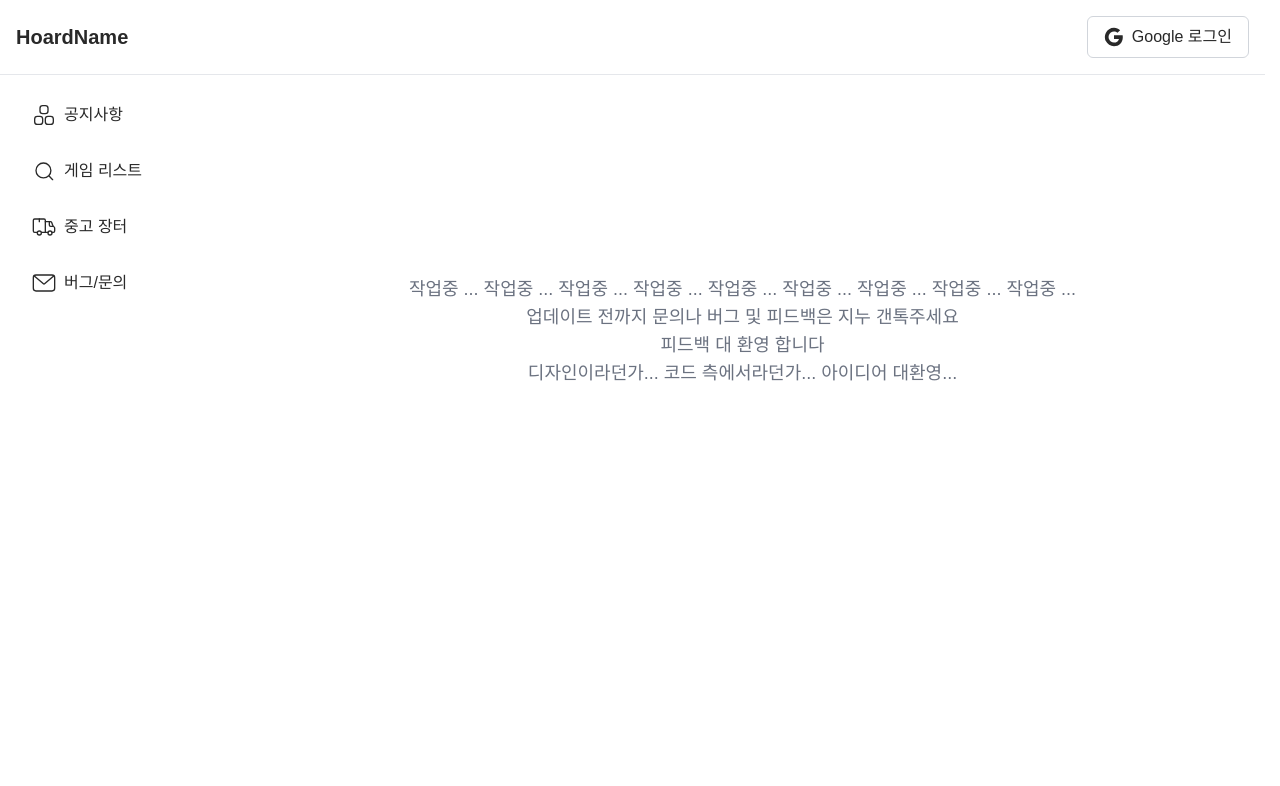
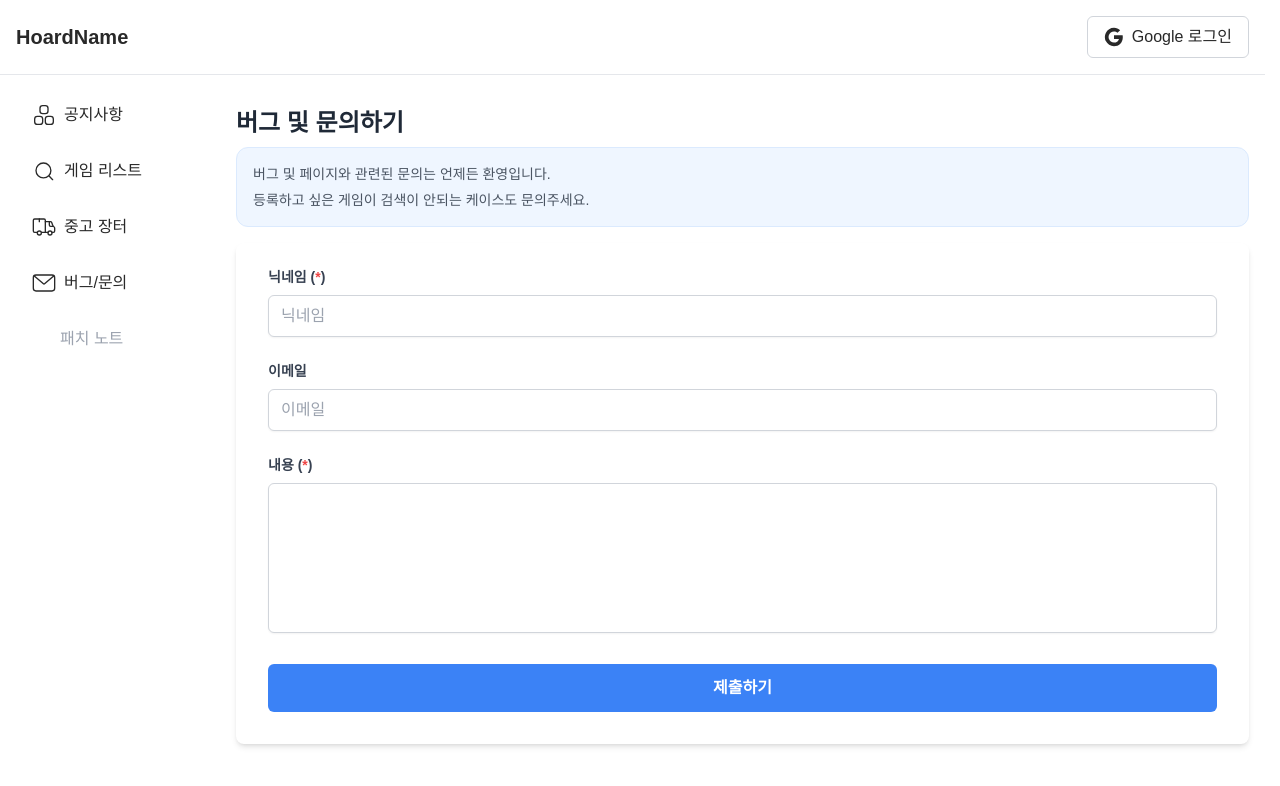
Before and after one commit to jinwoo710/hoardname-web, a Next.js app: page /email in a window 1280 px wide. Shown: the top 786 px of the page. Built offline with nearby package versions, Linux system fonts and the light colour scheme; no server answers.

Commit message:
패치노트 추가

```diff
--- a/app/components/MobileSidebar.tsx
+++ b/app/components/MobileSidebar.tsx
@@ -30,7 +30,7 @@ export default function MobileSidebar({
   const signInWithGoogle = () => signIn("google");
 
   return (
-    <>
+    <div className="block lg:hidden">
       <div
         className={`fixed inset-0 bg-black/30 z-40 transition-opacity ${
           isMobileMenuOpen ? "opacity-100" : "opacity-0 pointer-events-none"
@@ -109,6 +109,6 @@ export default function MobileSidebar({
           )}
         </div>
       </aside>
-    </>
+    </div>
   );
 }
--- a/app/components/Sidebar.tsx
+++ b/app/components/Sidebar.tsx
@@ -43,7 +43,14 @@ export default function SideBar({ onClose }: SideBarProps) {
 
                 </>
             )}
-            <SideBarItem imageUrl="/email.svg" title="버그/문의" href="/email" onClose={onClose}/>
+            <SideBarItem imageUrl="/email.svg" title="버그/문의" href="/email" onClose={onClose} />
+            <Link
+            href={"/patchNotes"}
+            className="hover:bg-[#f8f8f8] w-full rounded-xl h-[48px] px-4 text-gray-400 flex items-center"
+            onClick={onClose}
+        >
+            <span className="ml-[28px]">패치 노트</span>
+        </Link>
         </div>
     )
 }
--- a/app/email/page.tsx
+++ b/app/email/page.tsx
@@ -1,13 +1,118 @@
-export default async function Email() {
+'use client'
+
+import { useSession } from 'next-auth/react'
+import { FormEvent, useState, useRef, useEffect } from 'react'
+import toast from 'react-hot-toast'
+
+export default function Email() {
+  const [loading, setLoading] = useState(false)
+  const messageRef = useRef<HTMLTextAreaElement>(null)
+  const emailRef = useRef<HTMLInputElement>(null)
+  const nameRef = useRef<HTMLInputElement>(null)
+  const { data: session } = useSession()
+
+  useEffect(() => {
+    const fetchUserData = async () => {
+      if (session) {
+        if (emailRef.current && session.user?.email) {
+          emailRef.current.value = session.user.email
+        }
+
+        try {
+          const response = await fetch('/api/user/check')
+          const data = await response.json() as { hasNickname: boolean, nickname: string }
+
+          if (nameRef.current) {
+            nameRef.current.value = data.nickname || ''
+          }
+        } catch (error) {
+          console.error('Error fetching user data:', error)
+          if (nameRef.current) {
+            nameRef.current.value = ''
+          }
+        }
+      }
+    }
+
+    fetchUserData()
+  }, [session])
+
+  const handleSubmit = async (e: FormEvent<HTMLFormElement>) => {
+    e.preventDefault()
+    setLoading(true)
+    const formData = new FormData(e.currentTarget)
+
+
+
+
+    try {
+      const response = await fetch(`https://script.google.com/macros/s/AKfycbymRuUlzDFIM_YW9AnIBLY8a04gSANtFmhVemHHtFnohD7_23YdLoz78JlbXaHeqXywAg/exec`, {
+        method: 'POST',
+        body: formData
+      })
+
+      const data = await response.json() as { result: string }
+      setLoading(false)
+
+      if (data.result === 'success') {
+        toast.success("문의가 성공적으로 접수되었습니다.")
+        if (messageRef.current) {
+    messageRef.current.value = ''
+  }
+      } else {
+        toast.error("전송에 실패하였습니다. 다시 시도해주세요.")
+      }
+    } catch (error) {
+      console.error('Error:', error)
+      setLoading(false)
+      toast.error(`전송 중 오류가 발생하였습니다. 관리자에게 문의주세요. 에러코드:${error}`)
+    }
+  }
+
   return (
-    <div className="text-center pt-[50px] lg:pt-[200px] text-lg text-gray-500">
-      작업중 ... 작업중 ... 작업중 ... 작업중 ... 작업중 ... 작업중 ... 작업중 ... 작업중 ... 작업중 ...
-      <br/>
-      업데이트 전까지 문의나 버그 및 피드백은 지누 갠톡주세요
-       <br/>
-      피드백 대 환영 합니다
-      <br />
-      디자인이라던가... 코드 측에서라던가... 아이디어 대환영...
+    <div className="container mx-auto px-4 py-8">
+
+           <div className="flex justify-between items-center mb-2">
+                    <h1 className="text-2xl font-bold text-gray-800">버그 및 문의하기</h1>
+
+            </div>
+          <div className="bg-blue-50 border border-blue-100 rounded-xl p-4 mb-4">
+                    <ul className='text-sm text-gray-600 space-y-1.5'>
+                     <li>버그 및 페이지와 관련된 문의는 언제든 환영입니다.</li>
+
+                        <li>등록하고 싶은 게임이 검색이 안되는 케이스도 문의주세요.</li>
+                </ul>
+                </div>
+      <form onSubmit={handleSubmit} data-email="travachess@gmail.com" className="bg-white relative shadow-md rounded-lg px-8 pt-6 pb-8 mb-4">
+             {loading && (
+        <div className="text-center py-4 absolute left-1/2 top-1/3">
+          <div className="animate-spin rounded-full h-12 w-12 border-b-2 border-blue-500 mx-auto" />
+        </div>
+      )}
+        <fieldset>
+         <div className="mb-6">
+              <label htmlFor="userName" className="block text-gray-700 text-sm font-bold mb-2">
+                닉네임 (<span className='text-red-500'>*</span>)
+              </label>
+            <input ref={nameRef} type="text" id="userName" name="name"   className="shadow-sm w-full px-3 py-2 border border-gray-300 rounded-md focus:outline-none focus:ring-2 focus:ring-blue-500 focus:border-transparent" placeholder="닉네임" required />
+          </div>
+     <div className="mb-6">
+              <label htmlFor="userEmail" className="block text-gray-700 text-sm font-bold mb-2">
+                이메일
+              </label>
+            <input ref={emailRef} type="email" id="userEmail" name="email"   className="shadow-sm w-full px-3 py-2 border border-gray-300 rounded-md focus:outline-none focus:ring-2 focus:ring-blue-500 focus:border-transparent" placeholder="이메일" />
+          </div>
+                <div className="mb-6">
+              <label htmlFor="userMessage" className="block text-gray-700 text-sm font-bold mb-2">
+                내용 (<span className='text-red-500'>*</span>)
+              </label>
+            <textarea  ref={messageRef} name="message" id="userMessage"  className="shadow-sm w-full px-3 py-2 border border-gray-300 rounded-md focus:outline-none focus:ring-2 focus:ring-blue-500 focus:border-transparent min-h-[150px] resize-none" required></textarea>
+          </div>
+          <button type="submit"  className="w-full bg-blue-500 hover:bg-blue-600 text-white font-bold py-3 px-4 rounded-md focus:outline-none focus:shadow-outline transition duration-300 ease-in-out disabled:opacity-50 disabled:cursor-not-allowed" disabled={loading}>
+            {loading ? '제출 중...' : '제출하기'}
+          </button>
+        </fieldset>
+      </form>
     </div>
   )
 }
--- a/app/notice/page.tsx
+++ b/app/notice/page.tsx
@@ -92,7 +92,7 @@ export default function NoticePage() {
             <br />
             3. 투표한 인원은 벙 참여자의 @멘션에 반드시 회신해주세요.
             <br />
-            4. 당일협의/소통되지 않은 지각/노쇼 시 경고 조치 예정, 이 후 누적 시 아지트 사용 제재 예정
+            4. 당일협의/소통되지 않은 지각/노쇼 시 경고 조치 예정, 이후 누적 시 아지트 사용 제재 예정
           </p>
         </div>
       </div>
--- /dev/null
+++ b/app/patchNotes/page.tsx
@@ -0,0 +1,26 @@
+interface PatchCardProps {
+  version: string;
+  list: string[];
+}
+
+const PatchCard = ({ version, list }: PatchCardProps) => {
+  return (
+    <div className="bg-white shadow-md rounded-lg p-4 hover:shadow-lg transition duration-300">
+      <h2 className="text-lg font-bold mb-2">{version}</h2>
+      <ul className="list-disc px-4 pt-2">
+        {list.map((item, index) => (
+          <li key={index}>{item}</li>
+        ))}
+      </ul>
+    </div>
+  );
+};
+
+export default function PatchNotes() {
+  return (
+      <div className="flex flex-col gap-2 px-4 py-4">
+        <PatchCard version="v 1.0.1" list={['패치노트 추가', '버그/문의 기능 추가']}/>
+        <PatchCard version="v 1.0.0" list={['호드네임 웹 알파버전 오픈']}/>
+        </div>
+  );
+}
```
